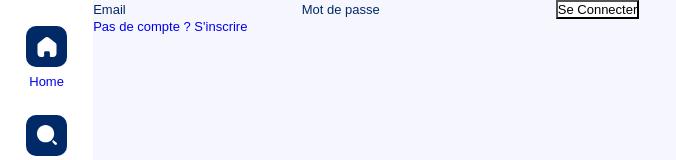
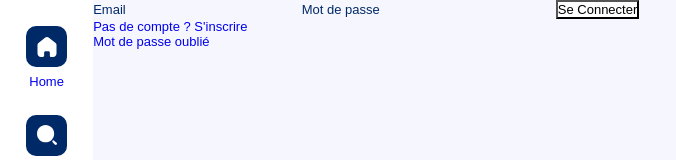
Before and after one commit to BFH92/front_stacker, a React (Create React App) app: page /user/sign-in in a window 1280 px wide. Shown: the top 160 px of the page, without its empty margins (0-676 px from the left). Built offline with nearby package versions, Linux system fonts and the light colour scheme.

Commit message:
get password button in sign_in page

```diff
--- a/src/Components/Forms/GetPasswordForm/index.jsx
+++ b/src/Components/Forms/GetPasswordForm/index.jsx
@@ -1,8 +1,10 @@
 import React from 'react';
+import SettingsHeader from '../../SettingsHeader';
 
 const GetPasswordForm = ({user}) => {
   return (
       <>
+      <SettingsHeader/>
       <div>
         <form>
         <label>
--- a/src/Pages/UserSignIn/index.jsx
+++ b/src/Pages/UserSignIn/index.jsx
@@ -31,6 +31,11 @@ const UserSignIn = ({user}) => {
     Pas de compte ? S'inscrire
     </div>
     </Link>
+    <Link to="/user/settings/get-password">
+    <div>
+    Mot de passe oublié
+    </div>
+    </Link>
 
     </>
   );
```
